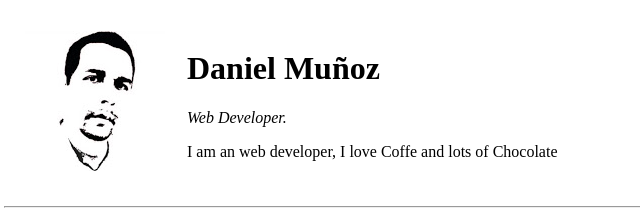
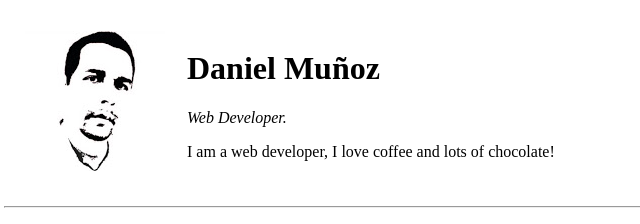
Before and after one commit to dennysm30/cv, a plain HTML site: page index.html in a window 1280 px wide. Shown: the top 224 px of the page, 4-644 px from the left. Drawn offline with Linux system fonts and the light colour scheme.

Commit message:
Add files via upload

```diff
--- a/index.html
+++ b/index.html
@@ -15,7 +15,7 @@
       <td>
         <h1>Daniel Muñoz</h1>
         <p><em>Web Developer.</em></p>
-        <p>I am an web developer, I love Coffe and lots of Chocolate</p>
+        <p>I am a web developer, I love coffee and lots of chocolate!</p>
       </td>
     </tr>
 
```
